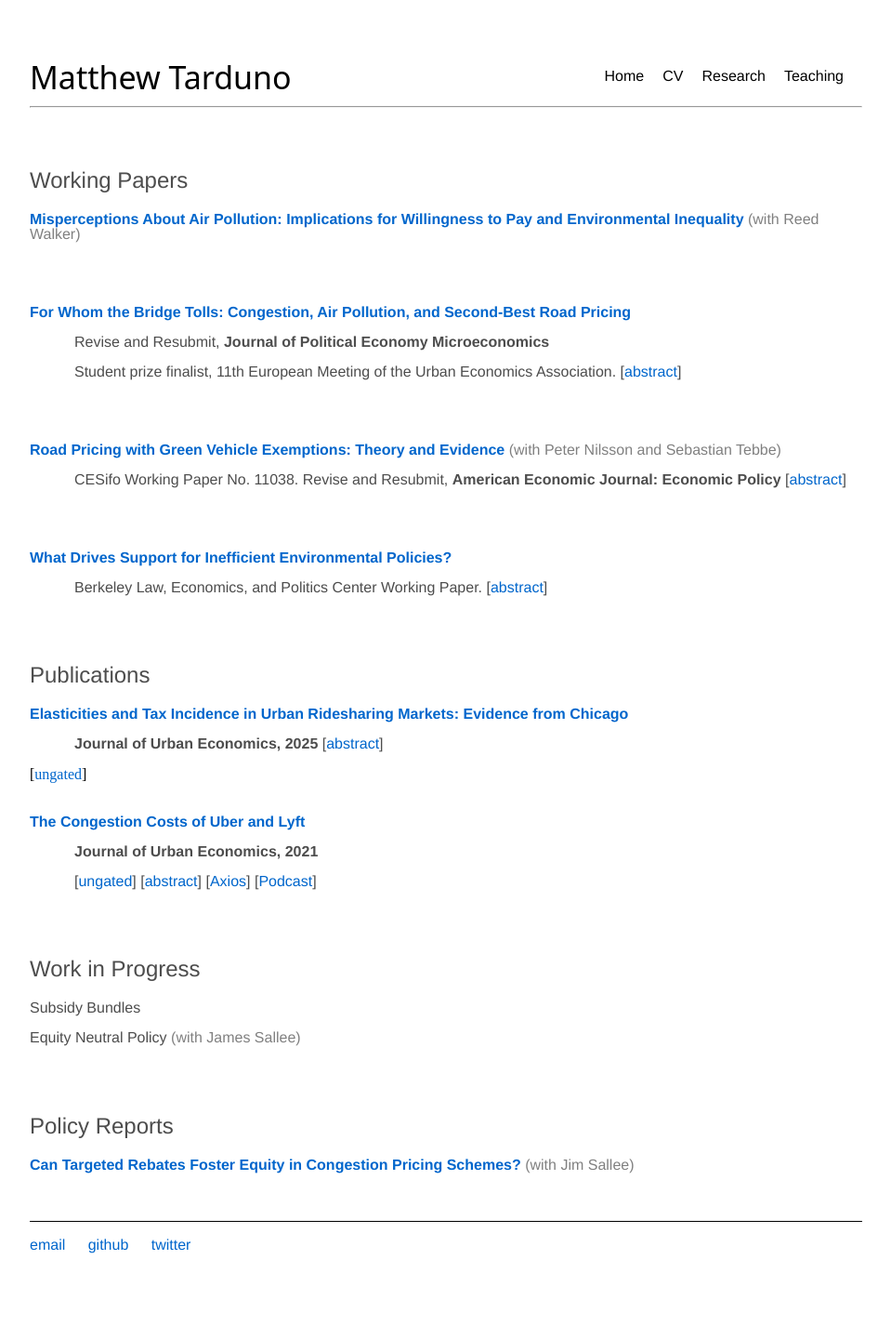
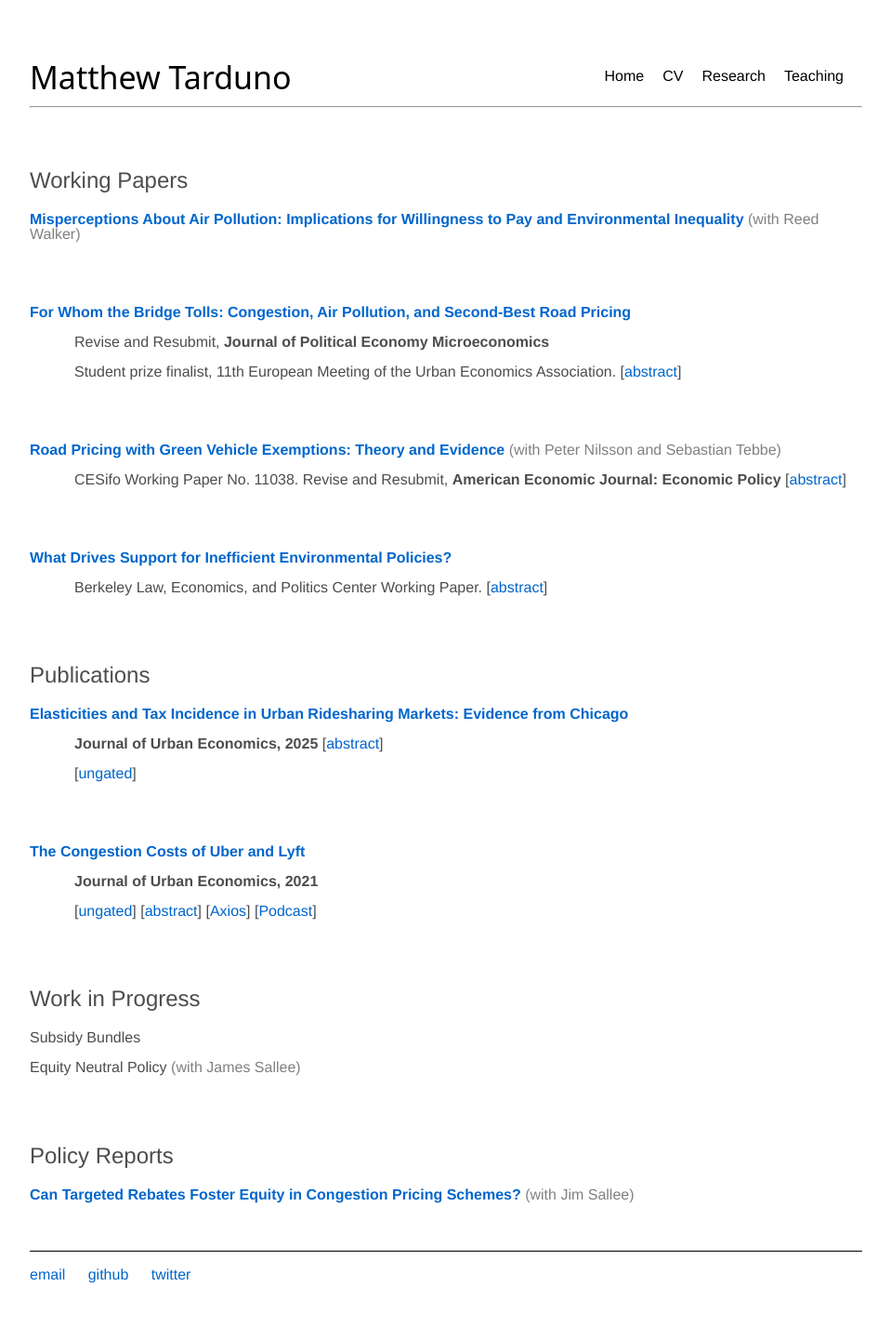
Before and after one commit to Matt-Tarduno/Matt-Tarduno.github.io, a Jekyll site: the page built from research/index.html, in a window 1280 px wide. Shown: the whole page at 93% size, without its empty margins (160-1119 px from the left). Built offline with Jekyll 4.4.1, drawn with Linux system fonts in a browser that asks for light colours; before the commit the page ends 1408 px from its top, so only the background shows below that.

Commit message:
Update index.html

```diff
--- a/research/index.html
+++ b/research/index.html
@@ -133,8 +133,7 @@ experiment highlight the importance of communicating to voters the efficacy of p
     </p>
     <p class="info-line"><span class="journal-name">Journal of Urban Economics, 2025</span>
         [<a href="javascript:void(0)" onclick="toggleAbstract('abstract2')">abstract</a>]
-    </p>
-    [<a href="https://papers.ssrn.com/sol3/papers.cfm?abstract_id=4624940" target="_blank">ungated</a>]
+    <p class="info-line"> [<a href="https://papers.ssrn.com/sol3/papers.cfm?abstract_id=4624940" target="_blank">ungated</a>]
 <p id="abstract2" class="abstract">
 This paper answers three questions about ridesharing taxes: (i) How elastic is ridesharing with respect to taxation?
         (ii) How effective are ridesharing taxes at addressing traffic-related externalities? And (iii),
```
